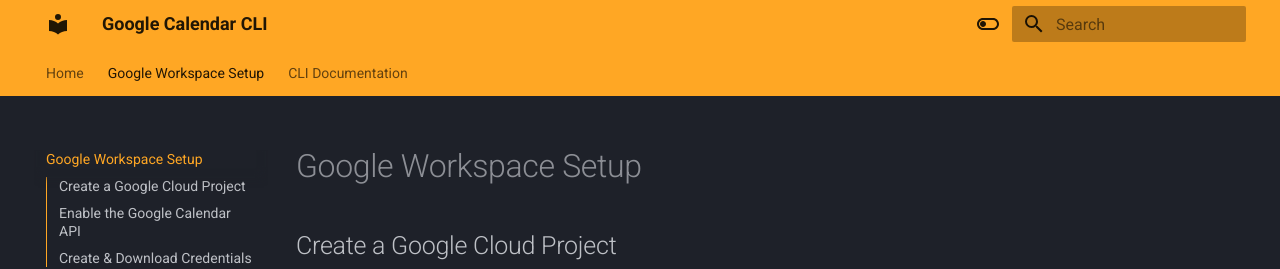
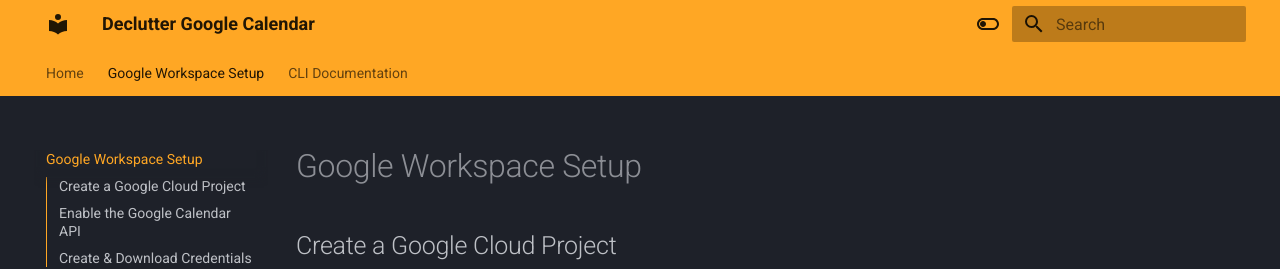
Before and after one commit to t-charura/declutter-google-calendar, an MkDocs documentation site: the page built from docs/google_workspace_setup.md, in a window 1280 px wide. Shown: the top 269 px of the page. Built offline with MkDocs 1.6.1 and Material for MkDocs 9.7.7, drawn with Linux system fonts in a browser that asks for light colours.

Commit message:
Rename package to declutter-google-calendar

```diff
--- a/mkdocs.yml
+++ b/mkdocs.yml
@@ -1,4 +1,4 @@
-site_name: Google Calendar CLI
+site_name: Declutter Google Calendar
 
 nav:
   - Home: README.md
--- a/pyproject.toml
+++ b/pyproject.toml
@@ -1,5 +1,5 @@
 [tool.poetry]
-name = "gcalcli"
+name = "declutter-google-calendar"
 version = "0.1.0"
 description = "CLI to batch delete Google Calendar events"
 authors = ["Tendai Charura <Tendai.Charura@gmail.com>"]
```
Also changed, not shown: docs/README.md (+1 -1 lines).
